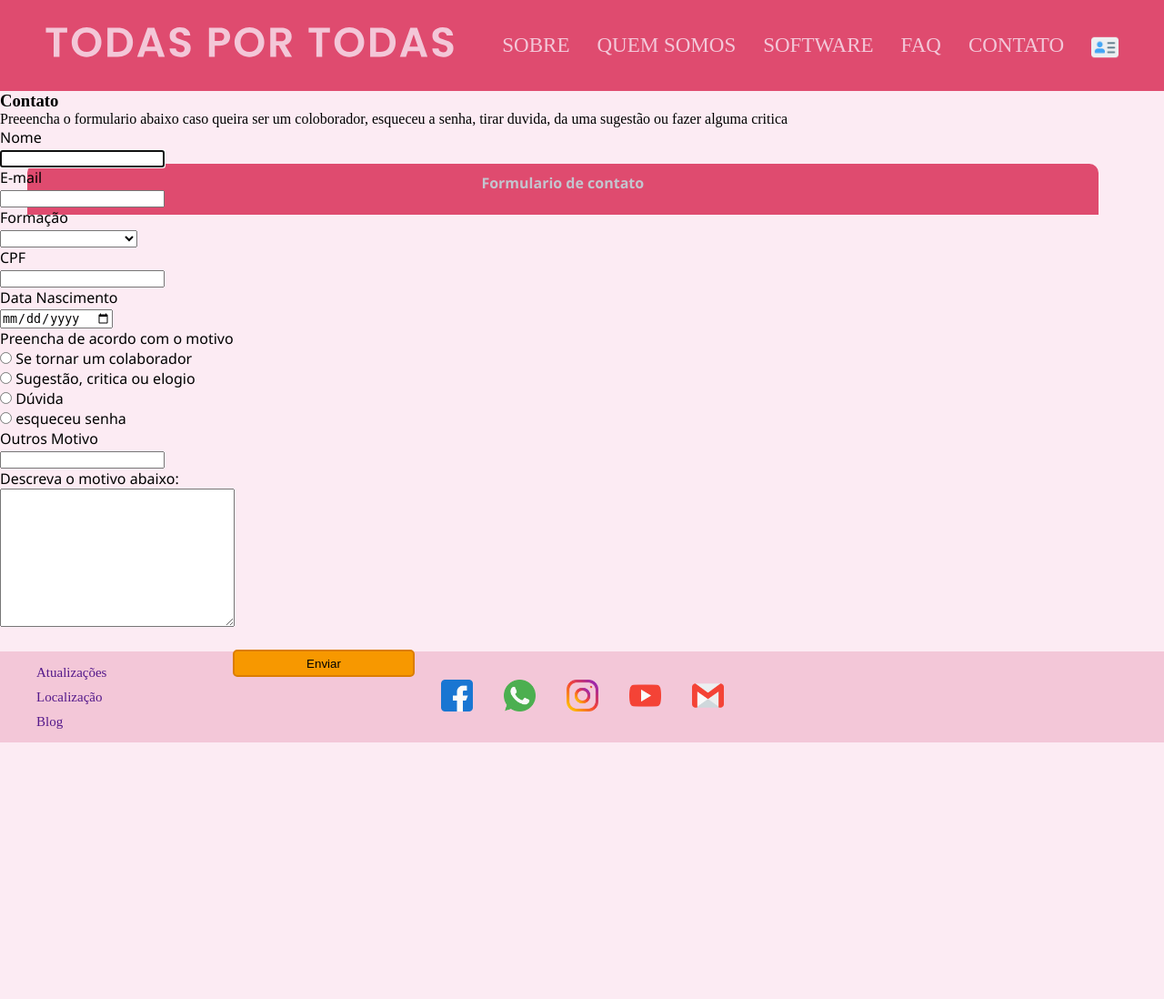
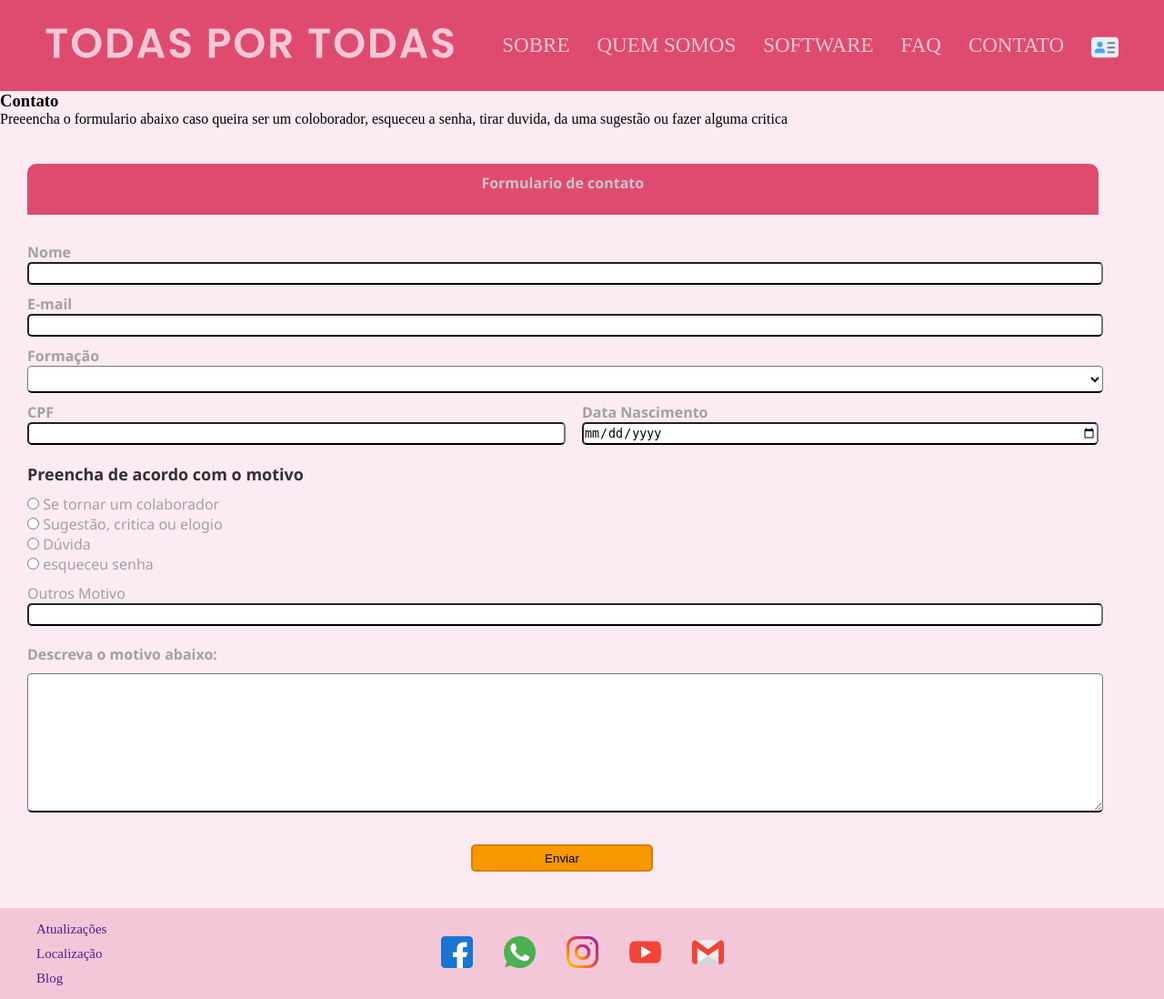
Before and after one commit to Nihagy/demoday, a Django app: page /contato/ in a window 1280 px wide. Shown: the whole page at 91% size. Before the commit the page ends 816 px from the top, so only its background shows below. Run offline with Django 3.2, Linux system fonts and the light colour scheme.

Commit message:
correcao template

```diff
--- a/todas_por_todas/static/css/scontato.css
+++ b/todas_por_todas/static/css/scontato.css
@@ -64,7 +64,132 @@
     /* formulario
     ============================================================ */
 
+    form{
+        display: grid;
+        grid-area: form;
+        grid-column: 1/3;
+        grid-row: 3/5;
+        /* margin: 10px; */
+        padding: 30px;
+        max-width: 1440px;
+    }
 
+    .form-cl1{
+        grid-column: 1/3;
+    }
+
+    .form-cl1, .form-cl2 label{
+        font-weight: bold;
+    }
+
+    .form-cl2{
+        grid-column: 1/3;
+    }
+
+    .form-c1l2 div{
+        margin-bottom: 10px;
+    }
+
+    .form-cl2 input{
+        width: 97%;
+        outline: none;
+    }
+
+    .form-cl1 input, select{
+        width: 97%;
+        outline: none;
+    }
+
+    #coluna2-linha1 input{
+        margin-right: 10px;
+        grid-column: 1/3;
+        grid-row: 4/6;
+        outline: none;
+    }
+
+    #coluna2-linha1{
+        display: flex;
+    }
+
+    #coluna2-linha1 div{
+        width: 50%;
+    }
+
+    .ipt-boder{
+        border-radius: 5px;
+        border-bottom: 2px solid;
+        height: 25px;
+        background-color: white;
+    }
+
+    #sobre-evento{
+        grid-column: 1/3;
+    }
+
+    #sobre-evento{
+        width: 97%;
+    }
+
+    #descreva textarea{
+        margin-top: 10px;
+        height: 20%;
+        width: 97%;
+    }
+
+    #titulo-motivo{
+        color: #352f31;
+        font-size: 18px;
+        font-weight: bold;
+    }
+
+    #sobre-evento #outro-motivo{
+        width: 100%;
+    }
+
+    div#calendario{
+        width: 48%;
+    }
+
+
+    form div{
+        display: block;
+        margin-bottom: 10px;
+    }
+
+
+    header{
+        grid-area: nav;
+        grid-column: 1/3;
+        grid-row: 2;
+        font-size: 10pt;
+    }
+
+    header h3{
+        font-size: 12pt;
+        margin: 0;
+        color: #c3c5ce;
+        background-color: #747474;
+        padding: 10px;
+        border-radius: 5px 5px 0px 0px;
+    }
+
+    label{
+        color: #a1a1a2;
+    }
+
+    select.ipt-boder#form-formacao{
+        height: 30px
+    }
+
+
+
+}
+
+/* ======================================= */
+
+@media(min-windth: 600px){
+
+}
 
 
 /*
@@ -91,65 +216,6 @@
     #cont-form{
         background-color: #f3c7d8;
         position: relative;
-    }
-
-    #btn-enviar{
-        margin: 10px 0px 0px 30px;
-        height: 30px;
-        width: 200px;
-        border-radius: 5px;
-        background-color: #f79800;
-        border: 2px solid #db7d00;
-    }
-
-    .form-cl1{
-        grid-column: 1/3;
-    }
-
-    .form-cl1, .form-cl2 label{
-        font-weight: bold;
-    }
-
-    .form-cl2{
-        grid-column: 3/5;
-    }
-
-
-    .form-c1l2 div{
-        margin-bottom: 10px;
-    }
-
-    .form-cl2 input{
-        width: 90%;
-        outline: none;
-    }
-
-    .form-cl1 input, select{
-        width: 90%;
-        outline: none;
-    }
-
-    #coluna2-linha1 input{
-        grid-column: 1/4;
-        outline: none;
-    }
-
-    #coluna2-linha1{
-        display: flex;
-    }
-
-    #coluna2-linha1 div{
-        width: 50%;
-    }
-
-    #descrev{
-        margin: 0;
-    }
-
-    #descreva textarea{
-        margin-top: 10px;
-        height: 20%;
-        width: 90%;
     }
 
     .ipt-boder{
@@ -478,36 +544,6 @@
         padding: 20px;
     }
 
-    form div{
-        display: block;
-    }
-
-
-    #titulo-form{
-        grid-area: nav;
-        grid-column: 1/5;
-        grid-row: 2;
-        font-size: 10pt;
-    }
-
-    #titulo-form{
-        font-size: 12pt;
-        text-align: center;
-        width: 700;
-        margin: 0 auto;
-        color: #c3c5ce;
-        background-color: #df4b6f;
-        padding: 5px;
-        border-radius: 10px 10px 0px 0px;
-    }
-
-    label{
-        color: #352f31;
-    }
-
-    select.ipt-boder#form-formacao{
-        height: 30px;
-    }
 
 }
 */
```
